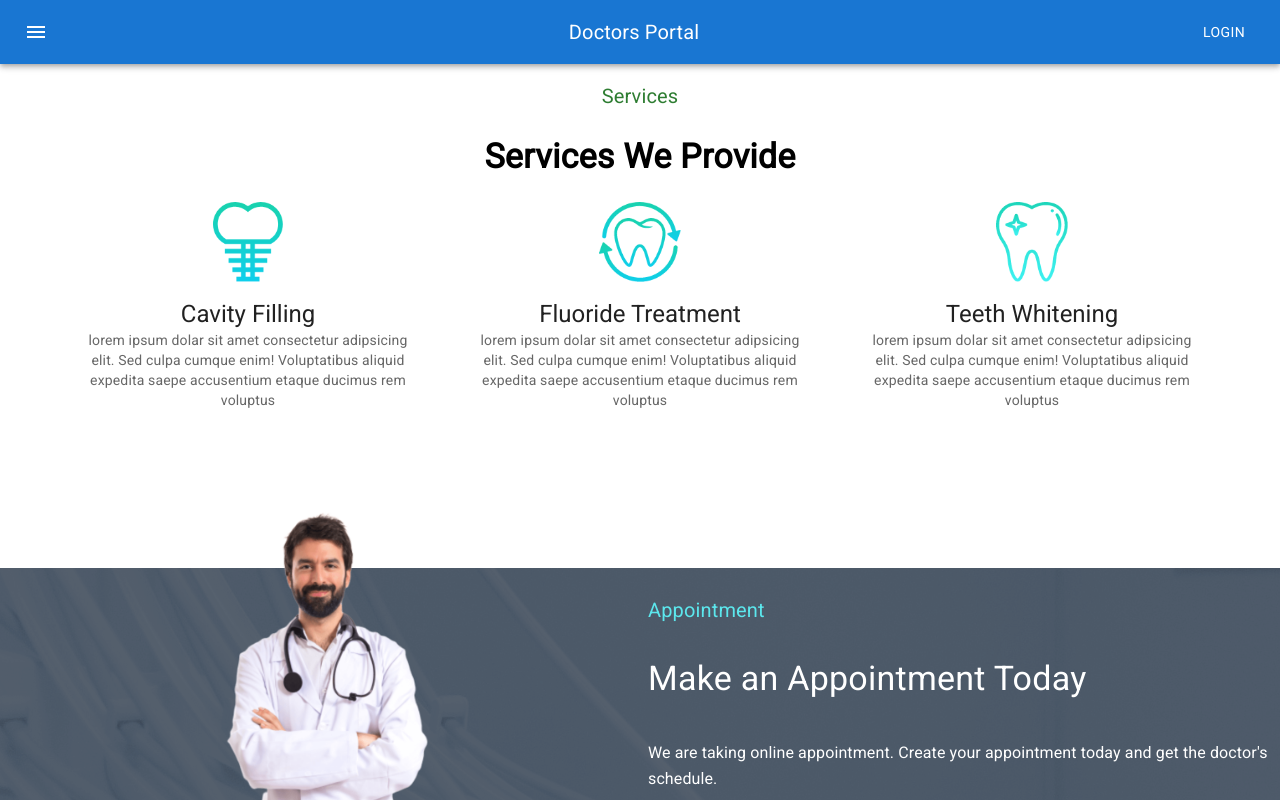
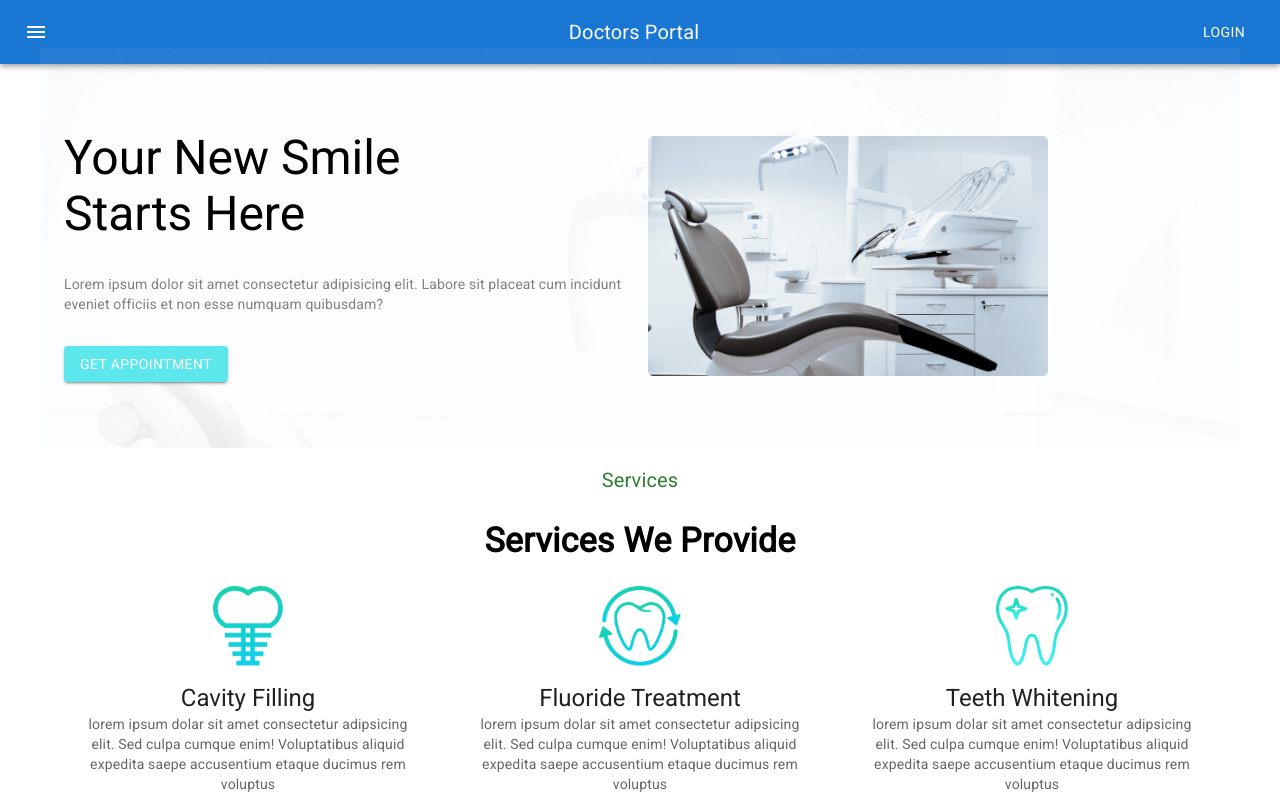
Before and after one commit to thejakia1/Doctors-Portal, a React (Create React App) app: page / in a window 1280 px wide. Shown: the top 800 px of the page. Built offline with nearby package versions, Linux system fonts and the light colour scheme.

Commit message:
simple banner

```diff
--- /dev/null
+++ b/src/Pages/Home/Banner/Banner.js
@@ -0,0 +1,43 @@
+import React from 'react';
+import Grid from '@mui/material/Grid';
+import chair from '../../../images/chair.png';
+import bg from '../../../images/bg.png'
+import { Button, Typography, Container, Box } from '@mui/material';
+
+
+const bannerBg = {
+    background: `url(${bg})`,
+}
+
+const verticalCenter = {
+    display: 'flex',
+    alignItems: 'center',
+    height: 400
+}
+
+
+const Banner = () => {
+    return (
+        <Container style={bannerBg} sx={{ flexGrow: 1 }}>
+            <Grid container spacing={2}>
+                <Grid item style={{ ...verticalCenter, textAlign: 'left' }} xs={12} md={6}>
+                    <Box>
+                        <Typography variant="h3">
+                            Your New Smile <br />
+                            Starts Here
+                        </Typography>
+                        <Typography variant="body2" sx={{ color: 'gray', my: 4 }}>
+                            Lorem ipsum dolor sit amet consectetur adipisicing elit. Labore sit placeat cum incidunt eveniet officiis et non esse numquam quibusdam?
+                        </Typography>
+                        <Button style={{backgroundColor:'#5CE7ED'}} variant="contained">Get Appointment</Button>
+                    </Box>
+                </Grid>
+                <Grid style={verticalCenter} item xs={12} md={6}>
+                    <img style={{ width: '400px' }} src={chair} alt="" />
+                </Grid>
+            </Grid>
+    </Container>
+    );
+};
+
+export default Banner;
--- a/src/Pages/Home/Home/Home.js
+++ b/src/Pages/Home/Home/Home.js
@@ -1,12 +1,14 @@
 import React from 'react';
 import Navigation from '../../Shared/Navigation/Navigation';
 import AppointmentBanner from '../AppointmentBanner/AppointmentBanner';
+import Banner from '../Banner/Banner';
 import Services from '../Services/Services';
 
 const Home = () => {
     return (
         <div>
             <Navigation></Navigation>
+            <Banner></Banner>
             <Services></Services>
             <AppointmentBanner></AppointmentBanner>
         </div>
```
